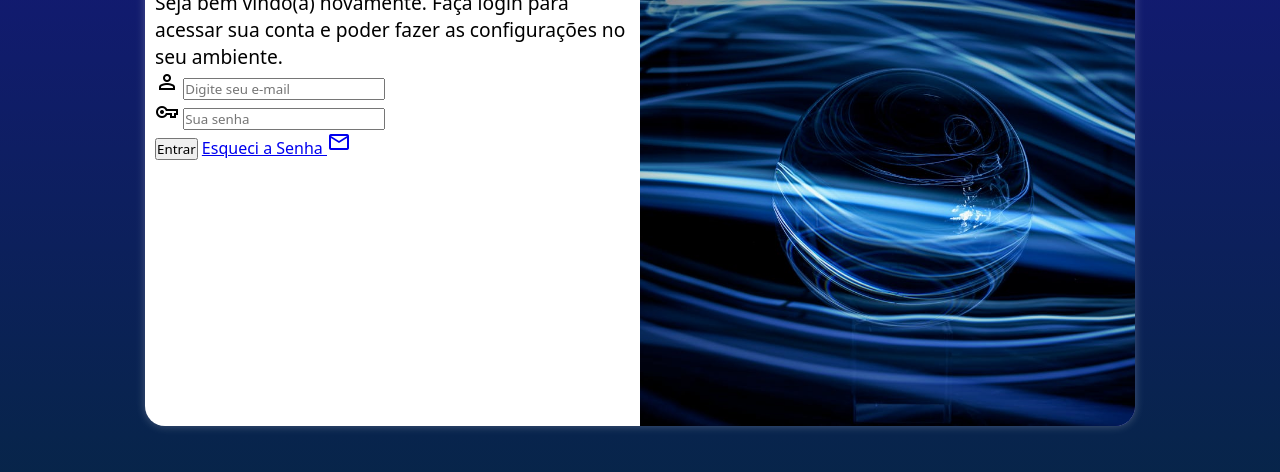
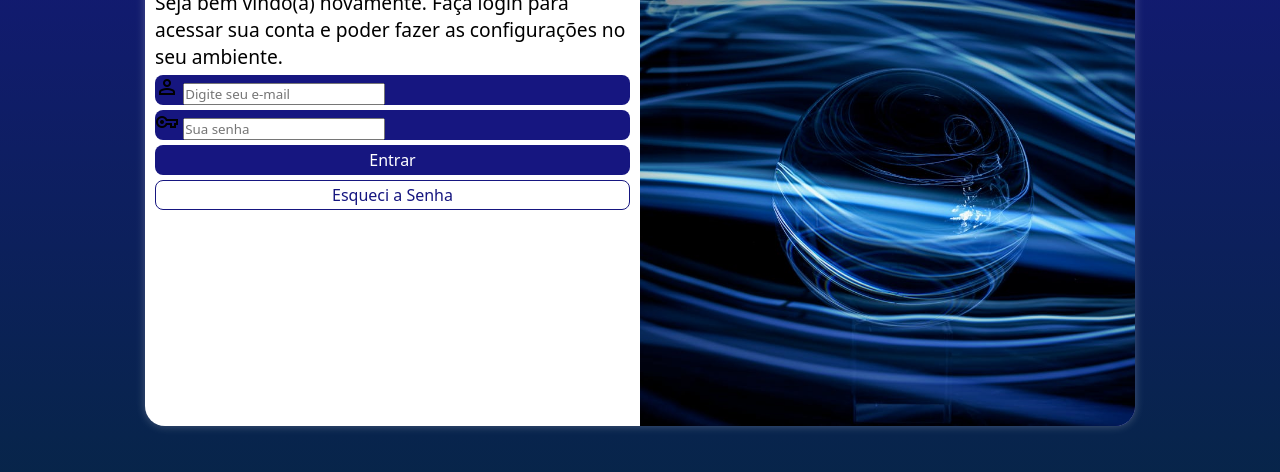
Before and after one commit to dlsampaio-dev/projeto-login, a plain HTML site: page index.html in a window 1280 px wide. Shown: the part 224-696 px from the top of the page. Drawn offline with nearby package versions, Linux system fonts and the light colour scheme.

Commit message:
Estilo no formulario

```diff
--- a/estilos/style.css
+++ b/estilos/style.css
@@ -1,10 +1,5 @@
 @charset "UTF-8";
 
-/*
-Paleta de cores
-Verde: #49a09d
-Lilas: #5f2c82
-*/
 
 * {
     font-family: system-ui, -apple-system, BlinkMacSystemFont, 'Segoe UI', Roboto, Oxygen, Ubuntu, Cantarell, 'Open Sans', 'Helvetica Neue', sans-serif;
@@ -62,3 +57,51 @@ div#formulario > h1 {
 div#formulário > p {
     font-size: 0.8em;
 }
+
+form > div.campo {
+    background-color: rgb(22, 22, 128);
+    display: block;
+    width: 100%;
+    height: 30px;
+    border-radius: 8px;
+    margin: 5px 0px;
+}
+
+form > input[type=submit] {
+    display: block;
+    font-size: 1em;
+    width: 100%;
+    height: 30px;
+    background-color: rgb(22, 22, 128);
+    color: white;
+    border: none;
+    border-radius: 8px;
+    cursor: pointer;
+}
+
+form > input[type=submit]:hover {
+    background-color: white;
+    color: rgb(22, 22, 128);
+    border: 1px solid rgb(22, 22, 128);
+}
+
+form > a.botao {
+    display: block;
+    text-align: center;
+    font-size: 1em;
+    width: 100%;
+    height: 30px;
+    padding: 3px;
+    margin-top: 5px;
+    background-color: white;
+    color: rgb(22, 22, 128);
+    border: 1px solid rgb(22, 22, 128);
+    border-radius: 8px;
+    text-decoration: none;
+    cursor: pointer;
+}
+
+form > a.botao:hover {
+    background-color: rgb(22, 22, 128);
+    color: white;
+}
--- a/index.html
+++ b/index.html
@@ -30,10 +30,7 @@
                         <label for="isenha"></label>
                     </div>
                     <input type="submit" value="Entrar">
-                    <a href="esqueci.html">Esqueci a Senha
-                        <i class="material-symbols-outlined">mail</i>
-                    </a>
-
+                    <a href="esqueci.html" class="botao">Esqueci a Senha</a>
                 </form>
             </div>
         </section>
```
